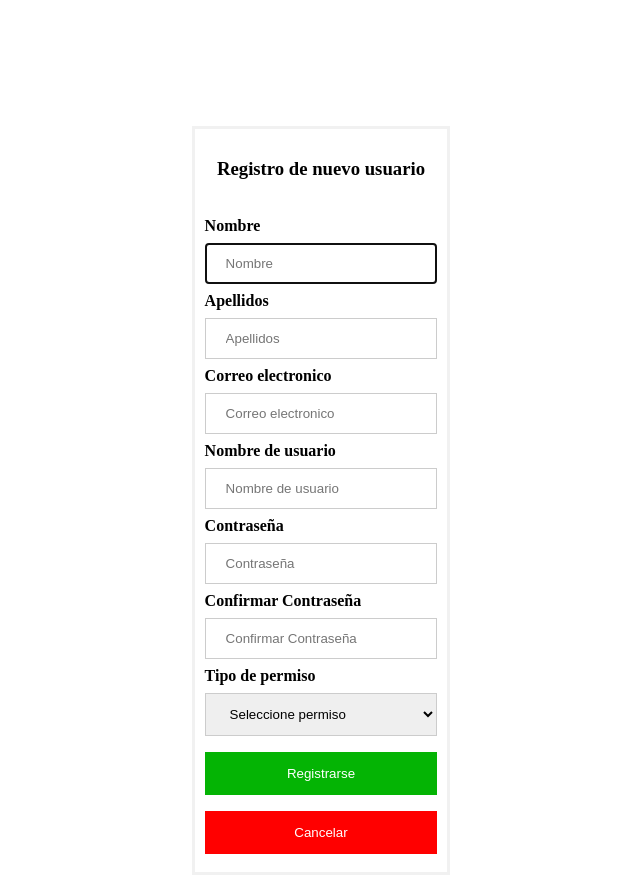
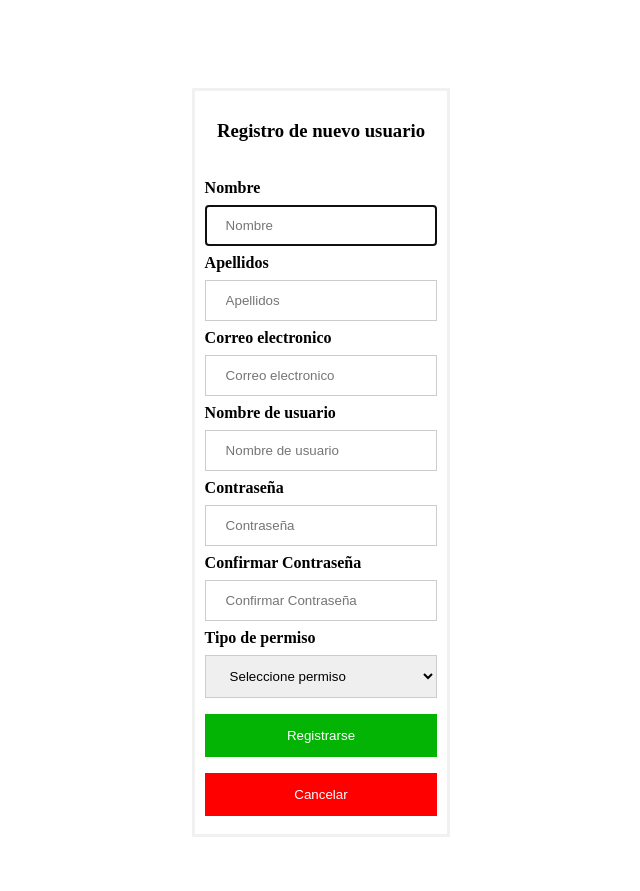
Before and after one commit to S4MU/Project1, a PHP site: page /registro.php in a window 1280 px wide. Shown: the whole page, without its empty margins (319-959 px from the left). After the commit the page ends 837 px from the top, so only its background shows below. Run offline with PHP 8.4, Linux system fonts and the light colour scheme.

Commit message:
Css
Actualizacion css

```diff
--- a/Css.css
+++ b/Css.css
@@ -1,6 +1,6 @@
 
 form {
-	margin-top:10%;
+	margin-top:7%;
 	margin-right:auto;
 	margin-left: auto;
 	width:20%;
```
